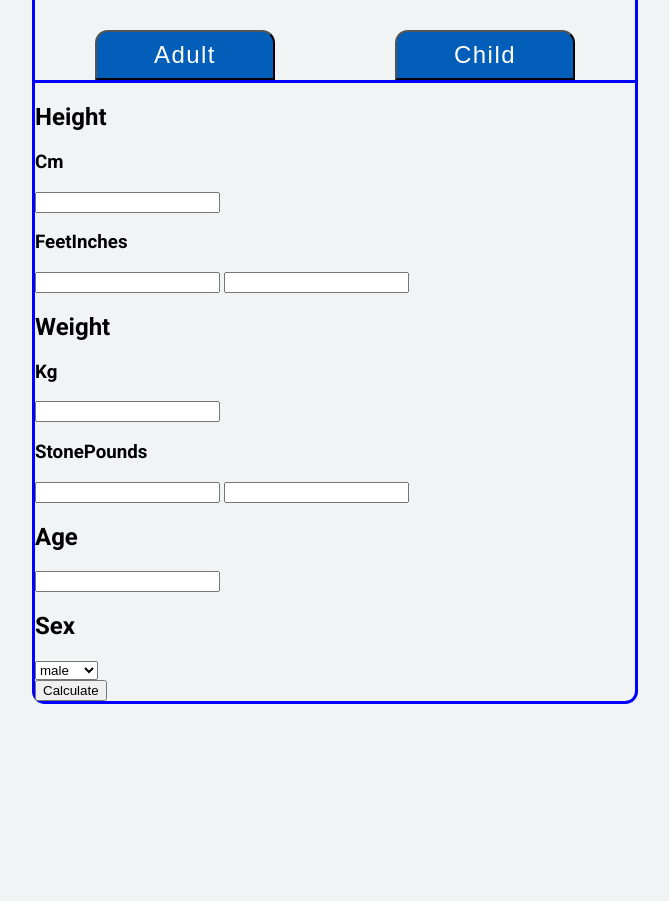
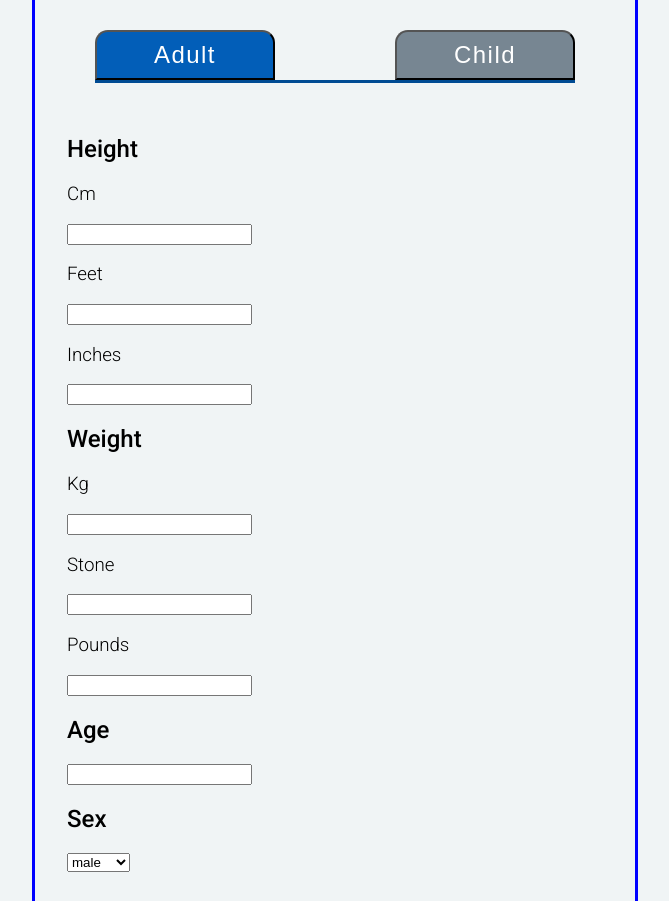
Before and after one commit to lukanogaj/bmiCalculator, a plain HTML site: page index.html in a window 1280 px wide. Shown: the part 258-1159 px from the top of the page, without its empty margins (313-982 px from the left). Before the commit the page ends 970 px from the top, so only its background shows below. Drawn offline with Linux system fonts and the light colour scheme.

Commit message:
html1804

```diff
--- a/index.html
+++ b/index.html
@@ -17,23 +17,24 @@
             if you're healthy weight
           </p>
         </header>
-        <div class="hero">
+        <div class="bmi-head-calculator">
           <h2 class="bmi-heading">BMI calculator</h2>
-          <!-- Buttons for the height -->
+        </div>
         <div class="age-select">
           <button class="btn" id="adult">Adult</button>
           <button class="btn" id="child">Child</button>
         </div>
+        <div class="hero">
+          <!-- Buttons for the height -->
           <h2 class="height-heading">Height</h2>
           <!-- /* div with the height select */ -->
           <div class="height-details">
             <h3>Cm</h3>
             <input type="text" class="height-cm" />
-            <div class="english-mesure">
+            <div class="english-mesure"></div>
             <h3>Feet</h3>
+            <input type="text" class="height-ft" />
             <h3>Inches</h3>
-            </div>
-            <input type="text" class="height-ft" />
             <input type="text" class="height-inch" />
           </div>
           <!-- Div with width details -->
@@ -41,12 +42,11 @@
           <div class="weight-details">
             <h3>Kg</h3>
             <input type="text" class="weight-cm" />
-            <div class="english-mesure">
+            <div class="english-mesure"></div>
             <h3>Stone</h3>
+            <input type="text" class="weight-stone" />
             <h3>Pounds</h3>
-            </div>
-            <input type="text" class="weight-ft" />
-            <input type="text" class="weight-inch" />
+            <input type="text" class="weight-pound" />
           </div>
           <!-- Div with the age,sex, ethnic group -->
           <div class="age">
@@ -56,14 +56,14 @@
 
           <!-- Div with the sex selections -->
           <h2>Sex</h2>
-          <select id="sex">
+          <select id="sex" class="select-gender">
             <ul class="sex-list">
               <option value="male">male</option>
               <option value="female">female</option>
             </ul>
           </select>
         </div>
-        <button id="calculate-bmi">Calculate</button>
+        <button id="calculate-bmi" class="calculator-button">Calculate</button>
       </div>
     </div>
     <!-- Button with submit calculation -->
--- a/style.css
+++ b/style.css
@@ -22,6 +22,7 @@ body {
 }
 
 .hero {
+  padding: 2rem 0 0 2rem;
   justify-content: center;
   height: 100%;
 }
@@ -30,20 +31,27 @@ body {
   width: 600px;
   height: 100%;
   border: solid blue 0.2rem;
-  border-radius: 0.8rem;
+  border-radius: 0.3rem;
 }
 
+/* Sudo classes */
+h1 {
+  display: inline-block;
+  font-weight: 600;
+  letter-spacing: 0.1rem;
+}
+
+h2 {
+  font-weight: 400;
+}
+h3 {
+  font-weight: 300;
+}
 /* Header div with the paragraph and heading */
 
 .top-header {
   padding-left: 2rem;
   border-bottom: 3px solid blue;
-}
-
-h1 {
-  display: inline-block;
-  font-weight: 600;
-  letter-spacing: 0.1rem;
 }
 
 .head-paragraph {
@@ -67,11 +75,17 @@ h1 {
 
 .age-select {
   display: flex;
-  justify-content: space-around;
+  justify-content: space-between;
   align-items: flex-end;
-  width: 100%;
+  margin: auto;
+  width: 80%;
   height: 60px;
-  border-bottom: solid blue 0.2rem;
+  border-bottom: solid #004b93 0.2rem;
+}
+
+/* Css for the buttons */
+#child {
+  background-color: #778692;
 }
 
 .btn {
@@ -87,10 +101,24 @@ h1 {
   box-shadow: none;
 }
 
+.calculator-button {
+  width: 150px;
+  height: 60px;
+  margin: 2rem 0 2rem 2rem;
+  background-color: #007f3c;
+  color: #fff;
+  font-size: 1.2rem;
+  letter-spacing: 0.1rem;
+  border: none;
+  border-radius: 0.5rem;
+}
 /* Seperate */
 .english-mesure {
   display: flex;
+  justify-content: flex-start;
 }
+
+/* Bottom div with the calculator button */
 
 .sex-list {
   list-style-type: circle;
```
Lines whose indentation alone changed are shown as unchanged.
